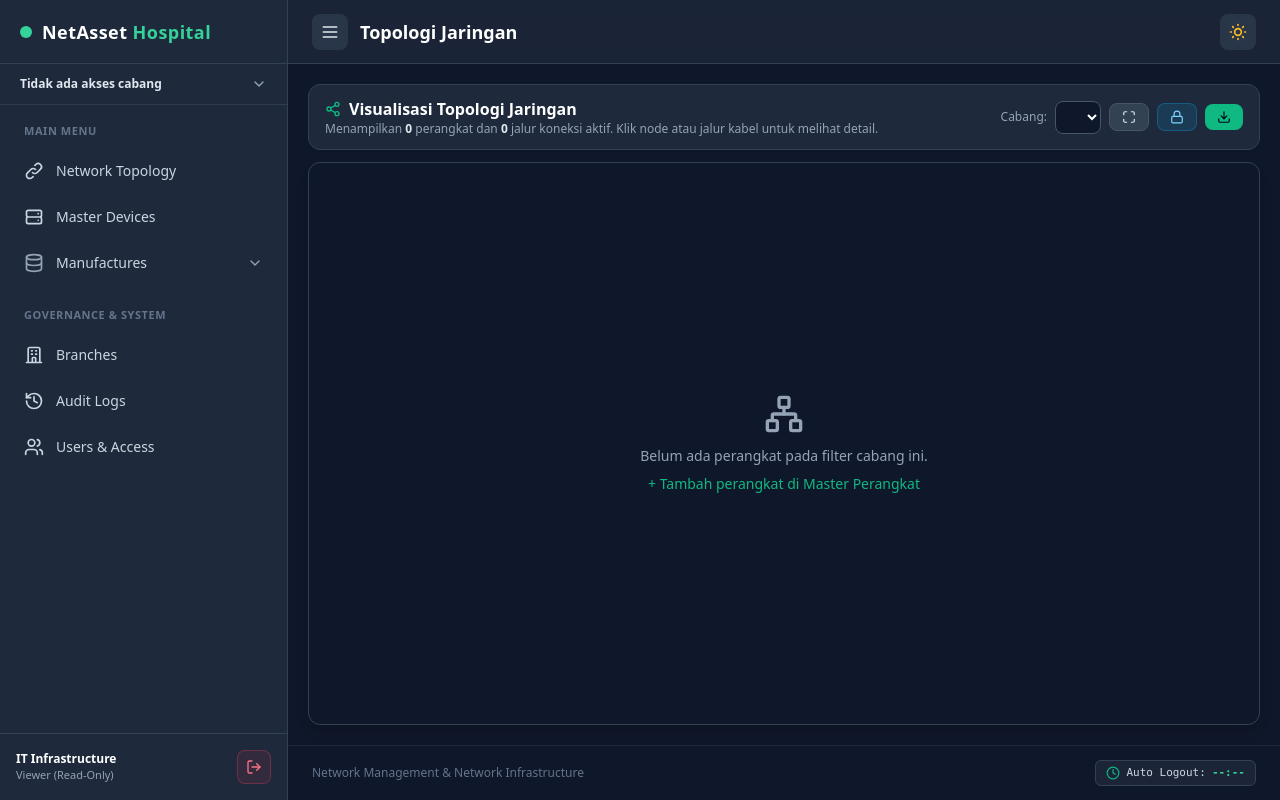
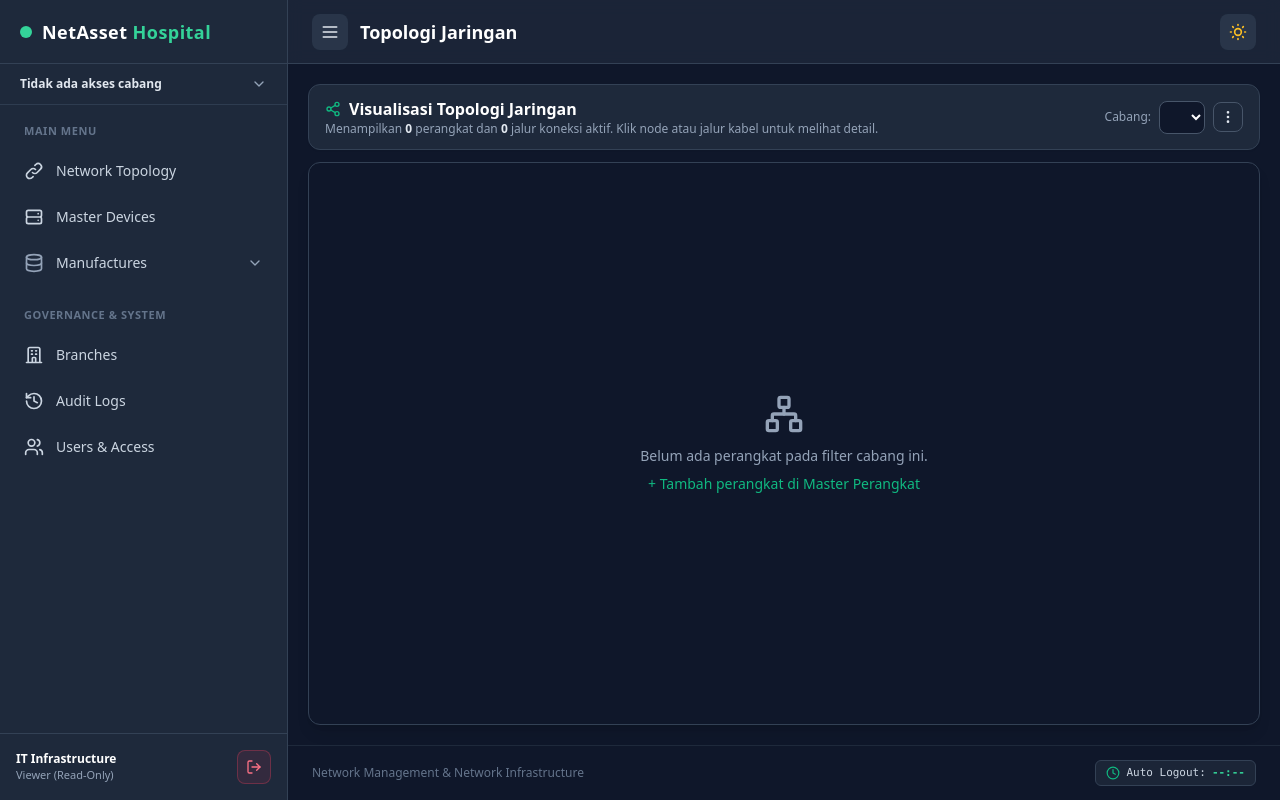
Before and after one commit to deepstruct-ilyasa/netmanagement, a Node server app: template views/topology.ejs in a window 1280 px wide. Run offline with Node 20, Linux system fonts and the light colour scheme; the template is opened without the code that fills it, so the values that code supplies are empty; some libraries are stand-ins or nearby versions.

Commit message:
Update: Perubahan susunan button aksi pada tampilan topology

```diff
--- a/views/topology.ejs
+++ b/views/topology.ejs
@@ -14,9 +14,9 @@
       </p>
     </div>
 
-    <div class="flex flex-wrap items-center gap-2 text-xs">
+    <div class="flex items-center gap-2 text-xs">
       <!-- Filter Cabang -->
-      <form method="GET" action="/topology" class="flex items-center gap-2 w-full sm:w-auto min-w-0">
+      <form method="GET" action="/topology" class="flex items-center gap-2 flex-1 sm:flex-initial min-w-0">
         <label for="branch_filter" class="text-slate-500 dark:text-slate-400 font-medium shrink-0">Cabang:</label>
         <select id="branch_filter" name="branch_id" onchange="this.form.submit()"
           class="w-full sm:w-auto max-w-full min-w-0 flex-1 truncate bg-slate-50 dark:bg-slate-900 border border-slate-300 dark:border-slate-600 rounded-lg px-3 py-1.5 text-slate-800 dark:text-white focus:outline-none focus:border-emerald-500">
@@ -31,28 +31,39 @@
         </select>
       </form>
 
-      <div class="flex flex-wrap items-center justify-center lg:justify-end gap-2 w-full sm:w-auto">
-        <!-- Tombol Fit / Center -->
-        <button type="button" onclick="network && network.fit({ animation: true })" title="Fit Layar"
-          class="inline-flex items-center justify-center gap-1.5 px-3 py-1.5 rounded-lg bg-slate-100 hover:bg-slate-200 text-slate-700 border border-slate-300 dark:bg-slate-700 dark:hover:bg-slate-600 dark:text-slate-200 dark:border-slate-600 font-medium transition cursor-pointer">
-          <i data-lucide="maximize" class="w-3.5 h-3.5 shrink-0"></i>
-          <span class="lg:hidden">Fit Layar</span>
+      <!-- Dropdown Menu Titik Tiga (Fit Layar, Kunci Posisi, Export PNG) -->
+      <div class="relative shrink-0" id="topology-actions-wrapper">
+        <button type="button" id="btn-topology-menu" onclick="toggleTopologyMenu(event)" title="Opsi Topologi"
+          class="inline-flex items-center justify-center p-1.5 rounded-lg bg-slate-100 hover:bg-slate-200 text-slate-700 border border-slate-300 dark:bg-slate-800 dark:hover:bg-slate-700 dark:text-slate-200 dark:border-slate-600 transition cursor-pointer">
+          <i data-lucide="more-vertical" class="w-4 h-4"></i>
         </button>
 
-        <!-- Toggle Physics / Kunci Posisi -->
-        <button type="button" id="btn-toggle-physics" onclick="togglePhysics()" title="Kunci Posisi"
-          class="inline-flex items-center justify-center gap-1.5 px-3 py-1.5 rounded-lg bg-sky-100 hover:bg-sky-200 text-sky-800 border border-sky-200 dark:bg-sky-500/15 dark:hover:bg-sky-500/25 dark:text-sky-300 dark:border-sky-500/30 font-medium transition cursor-pointer">
-          <i data-lucide="lock" class="w-3.5 h-3.5 shrink-0" id="icon-physics-lock"></i>
-          <i data-lucide="unlock" class="w-3.5 h-3.5 shrink-0 hidden" id="icon-physics-unlock"></i>
-          <span class="lg:hidden" id="text-physics">Kunci Posisi</span>
-        </button>
+        <!-- Panel Menu Dropdown -->
+        <div id="topology-actions-menu"
+          class="hidden absolute right-0 top-full mt-1.5 w-48 rounded-xl bg-white dark:bg-slate-800 border border-slate-200 dark:border-slate-700 shadow-xl py-1.5 z-50">
 
-        <!-- Export PNG -->
-        <button type="button" onclick="exportTopologyPNG()" title="Export PNG"
-          class="inline-flex items-center justify-center gap-1.5 px-3 py-1.5 rounded-lg bg-emerald-500 hover:bg-emerald-600 text-slate-950 font-semibold transition cursor-pointer">
-          <i data-lucide="download" class="w-3.5 h-3.5 shrink-0"></i>
-          <span class="lg:hidden">Export PNG</span>
-        </button>
+          <!-- 1. Fit Layar -->
+          <button type="button" onclick="network && network.fit({ animation: true }); closeTopologyMenu();"
+            class="w-full px-3.5 py-2 text-left flex items-center gap-2.5 text-slate-700 dark:text-slate-200 hover:bg-slate-100 dark:hover:bg-slate-700/70 font-medium transition cursor-pointer">
+            <i data-lucide="maximize" class="w-4 h-4 text-slate-500 dark:text-slate-400 shrink-0"></i>
+            <span>Fit Layar</span>
+          </button>
+
+          <!-- 2. Toggle Physics / Kunci Posisi -->
+          <button type="button" id="btn-toggle-physics" onclick="togglePhysics(); closeTopologyMenu();"
+            class="w-full px-3.5 py-2 text-left flex items-center gap-2.5 text-sky-700 dark:text-sky-300 hover:bg-sky-50 dark:hover:bg-sky-500/15 font-medium transition cursor-pointer">
+            <i data-lucide="lock" class="w-4 h-4 shrink-0" id="icon-physics-lock"></i>
+            <i data-lucide="unlock" class="w-4 h-4 shrink-0 hidden" id="icon-physics-unlock"></i>
+            <span id="text-physics">Kunci Posisi</span>
+          </button>
+
+          <!-- 3. Export PNG -->
+          <button type="button" onclick="exportTopologyPNG(); closeTopologyMenu();"
+            class="w-full px-3.5 py-2 text-left flex items-center gap-2.5 text-emerald-600 dark:text-emerald-400 hover:bg-emerald-50 dark:hover:bg-emerald-500/15 font-semibold transition cursor-pointer">
+            <i data-lucide="download" class="w-4 h-4 shrink-0"></i>
+            <span>Export PNG</span>
+          </button>
+        </div>
       </div>
     </div>
   </div>
@@ -204,6 +215,42 @@
 </main>
 
 <script>
+  const topoMenuWrapper = document.getElementById('topology-actions-wrapper');
+  const topoActionsMenu = document.getElementById('topology-actions-menu');
+  let topoMenuPinned = false;
+
+  function toggleTopologyMenu(e) {
+    if (e) e.stopPropagation();
+    topoMenuPinned = !topoMenuPinned;
+    topoActionsMenu.classList.toggle('hidden', !topoMenuPinned);
+  }
+
+  function closeTopologyMenu() {
+    topoMenuPinned = false;
+    topoActionsMenu.classList.add('hidden');
+  }
+
+  if (topoMenuWrapper && topoActionsMenu) {
+    // Buka otomatis saat di-hover (desktop)
+    topoMenuWrapper.addEventListener('mouseenter', () => {
+      topoActionsMenu.classList.remove('hidden');
+    });
+
+    // Tutup saat kursor keluar jika tidak dikunci dengan klik
+    topoMenuWrapper.addEventListener('mouseleave', () => {
+      if (!topoMenuPinned) {
+        topoActionsMenu.classList.add('hidden');
+      }
+    });
+
+    // Tutup jika klik di luar area dropdown
+    document.addEventListener('click', (e) => {
+      if (!topoMenuWrapper.contains(e.target)) {
+        closeTopologyMenu();
+      }
+    });
+  }
+
   const rawDevices = <%- JSON.stringify(devices) %>;
   const rawConnections = <%- JSON.stringify(connections) %>;
 
@@ -873,15 +920,13 @@
     if (physicsEnabled) {
       lockIcon.classList.remove('hidden');
       unlockIcon.classList.add('hidden');
-      btnEl.title = 'Kunci Posisi';
       if (textEl) textEl.textContent = 'Kunci Posisi';
-      btnEl.className = 'inline-flex items-center justify-center gap-1.5 px-3 py-1.5 rounded-lg bg-sky-100 hover:bg-sky-200 text-sky-800 border border-sky-200 dark:bg-sky-500/15 dark:hover:bg-sky-500/25 dark:text-sky-300 dark:border-sky-500/30 font-medium transition cursor-pointer';
+      btnEl.className = 'w-full px-3.5 py-2 text-left flex items-center gap-2.5 text-sky-800 dark:text-sky-300 hover:bg-sky-100 dark:hover:bg-sky-500/25 font-medium transition cursor-pointer';
     } else {
       lockIcon.classList.add('hidden');
       unlockIcon.classList.remove('hidden');
-      btnEl.title = 'Aktifkan Auto-Layout';
-      if (textEl) textEl.textContent = 'Auto';
-      btnEl.className = 'inline-flex items-center justify-center gap-1.5 px-3 py-1.5 rounded-lg bg-amber-100 hover:bg-amber-200 text-amber-800 border border-amber-200 dark:bg-amber-500/15 dark:hover:bg-amber-500/25 dark:text-amber-300 dark:border-amber-500/30 font-medium transition cursor-pointer';
+      if (textEl) textEl.textContent = 'Auto-Layout';
+      btnEl.className = 'w-full px-3.5 py-2 text-left flex items-center gap-2.5 text-amber-800 dark:text-amber-300 hover:bg-amber-100 dark:hover:bg-amber-500/25 font-medium transition cursor-pointer';
     }
   }
 
```
